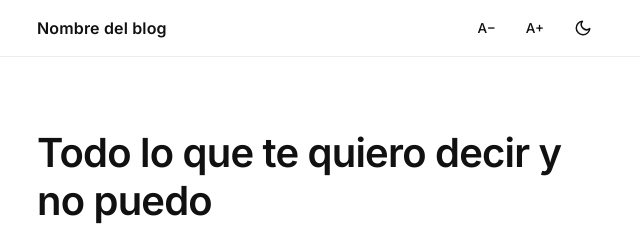
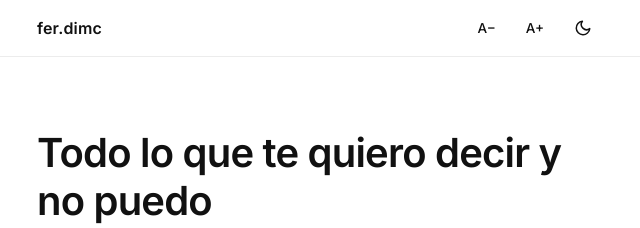
Before and after one commit to diazmoralescarlos/ferdimc.github.io, a plain HTML site: page index.html in a window 1280 px wide. Shown: the top 228 px of the page, 319-959 px from the left. Drawn offline with Linux system fonts and the light colour scheme.

Commit message:
Update blog title from 'Nombre del blog' to 'fer.dimc'

```diff
--- a/index.html
+++ b/index.html
@@ -4,7 +4,7 @@
 <meta charset="utf-8">
 <meta name="viewport" content="width=device-width, initial-scale=1">
 <meta name="robots" content="noindex">
-<title>Nombre del blog</title>
+<title>fer.dimc</title>
 <link rel="preconnect" href="https://fonts.googleapis.com">
 <link rel="preconnect" href="https://fonts.gstatic.com" crossorigin>
 <link href="https://fonts.googleapis.com/css2?family=Literata:ital,opsz,wght@0,7..72,400;0,7..72,600;1,7..72,400&family=Inter:wght@400;500;600&display=swap" rel="stylesheet">
@@ -123,7 +123,7 @@
 <div class="progress" id="progress"></div>
 <header class="top">
   <div class="wrap">
-    <a class="brand" href="#inicio">Nombre del blog</a>
+    <a class="brand" href="#inicio">fer.dimc</a>
     <div class="tools">
       <button class="btn" id="smaller" aria-label="Texto más pequeño">A−</button>
       <button class="btn" id="bigger" aria-label="Texto más grande">A+</button>
```
